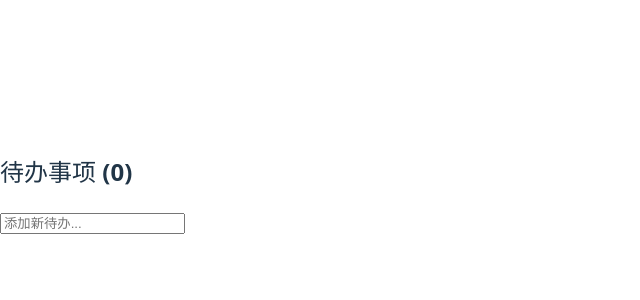
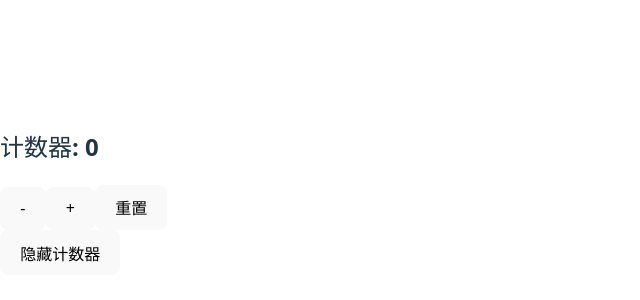
Before and after one commit to liu-xiaotian/react-demo, a React (Vite) app: page / in a window 1280 px wide. Shown: the part 208-508 px from the top of the page, without its empty margins (0-640 px from the left). Built offline with nearby package versions, Linux system fonts and the light colour scheme.

Commit message:
useImmer基本数据（计数器）

```diff
--- a/src/App.tsx
+++ b/src/App.tsx
@@ -1,82 +1,29 @@
 import { useImmer } from 'use-immer'
 
-interface Todo {
-  id: number
-  text: string
-  completed: boolean
-}
+export default function Counter() {
+  const [count, setCount] = useImmer(0)
+  const [isVisible, setIsVisible] = useImmer(true)
 
-export default function TodoList() {
-  const [todos, setTodos] = useImmer<Todo[]>([])
-
-  const addTodo = (text: string) => {
-    setTodos(draft => {
-      draft.push({
-        id: Date.now(),
-        text,
-        completed: false
-      })
-    })
-  }
-
-  const toggleTodo = (id: number) => {
-    setTodos(draft => {
-      const todo = draft.find(t => t.id === id)
-      if (todo) {
-        todo.completed = !todo.completed
-      }
-    })
-  }
-
-  const removeTodo = (id: number) => {
-    setTodos(draft => {
-      const index = draft.findIndex(t => t.id === id)
-      if (index > -1) {
-        draft.splice(index, 1)
-      }
-    })
-  }
-
-  const clearCompleted = () => {
-    setTodos(draft => {
-      return draft.filter(todo => !todo.completed)
-    })
-  }
+  const increment = () => setCount(count + 1)
+  const decrement = () => setCount(count - 1)
+  const reset = () => setCount(0)
+  const toggleVisibility = () => setIsVisible(!isVisible)
 
   return (
-    <div className="todo-list">
-      <h2>待办事项 ({todos.length})</h2>
-
-      <div className="add-todo">
-        <input
-          type="text"
-          placeholder="添加新待办..."
-          onKeyPress={(e) => {
-            if (e.key === 'Enter' && e.currentTarget.value.trim()) {
-              addTodo(e.currentTarget.value.trim())
-              e.currentTarget.value = ''
-            }
-          }}
-        />
-      </div>
-
-      <ul>
-        {todos.map(todo => (
-          <li key={todo.id} className={todo.completed ? 'completed' : ''}>
-            <input
-              type="checkbox"
-              checked={todo.completed}
-              onChange={() => toggleTodo(todo.id)}
-            />
-            <span>{todo.text}</span>
-            <button onClick={() => removeTodo(todo.id)}>删除</button>
-          </li>
-        ))}
-      </ul>
-
-      {todos.some(t => t.completed) && (
-        <button onClick={clearCompleted}>清除已完成</button>
+    <div className="counter">
+      {isVisible && (
+        <>
+          <h2>计数器: {count}</h2>
+          <div className="controls">
+            <button onClick={decrement}>-</button>
+            <button onClick={increment}>+</button>
+            <button onClick={reset}>重置</button>
+          </div>
+        </>
       )}
+      <button onClick={toggleVisibility}>
+        {isVisible ? '隐藏' : '显示'}计数器
+      </button>
     </div>
   )
 }
```
